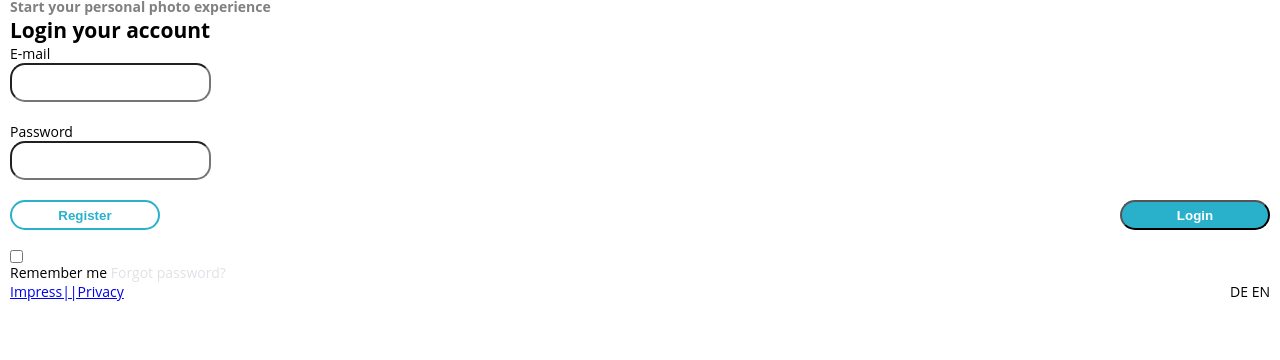
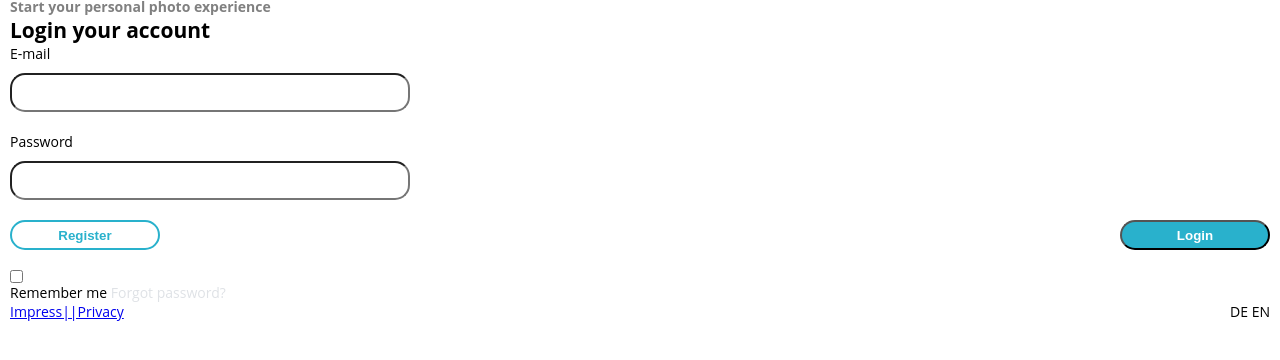
Before and after one commit to nomadxfi/figma, a plain HTML site: page index.html in a window 1280 px wide. Shown: the part 44-404 px from the top of the page. Drawn offline with Linux system fonts and the light colour scheme.

Commit message:
Правки

```diff
--- a/css/styles.scss
+++ b/css/styles.scss
@@ -78,6 +78,12 @@ input {
 .login-page__bottom {
     flex-shrink: 0;
 }
+.password-wrap,
+.email-wrap {
+    display: flex;
+    flex-direction: column;
+    max-width: 400px;
+}
 .login-page__bottom,
 .login-page__top,
 .login-content__authorization,
```
Also changed, not shown: css/styles.css, 1 other file.
